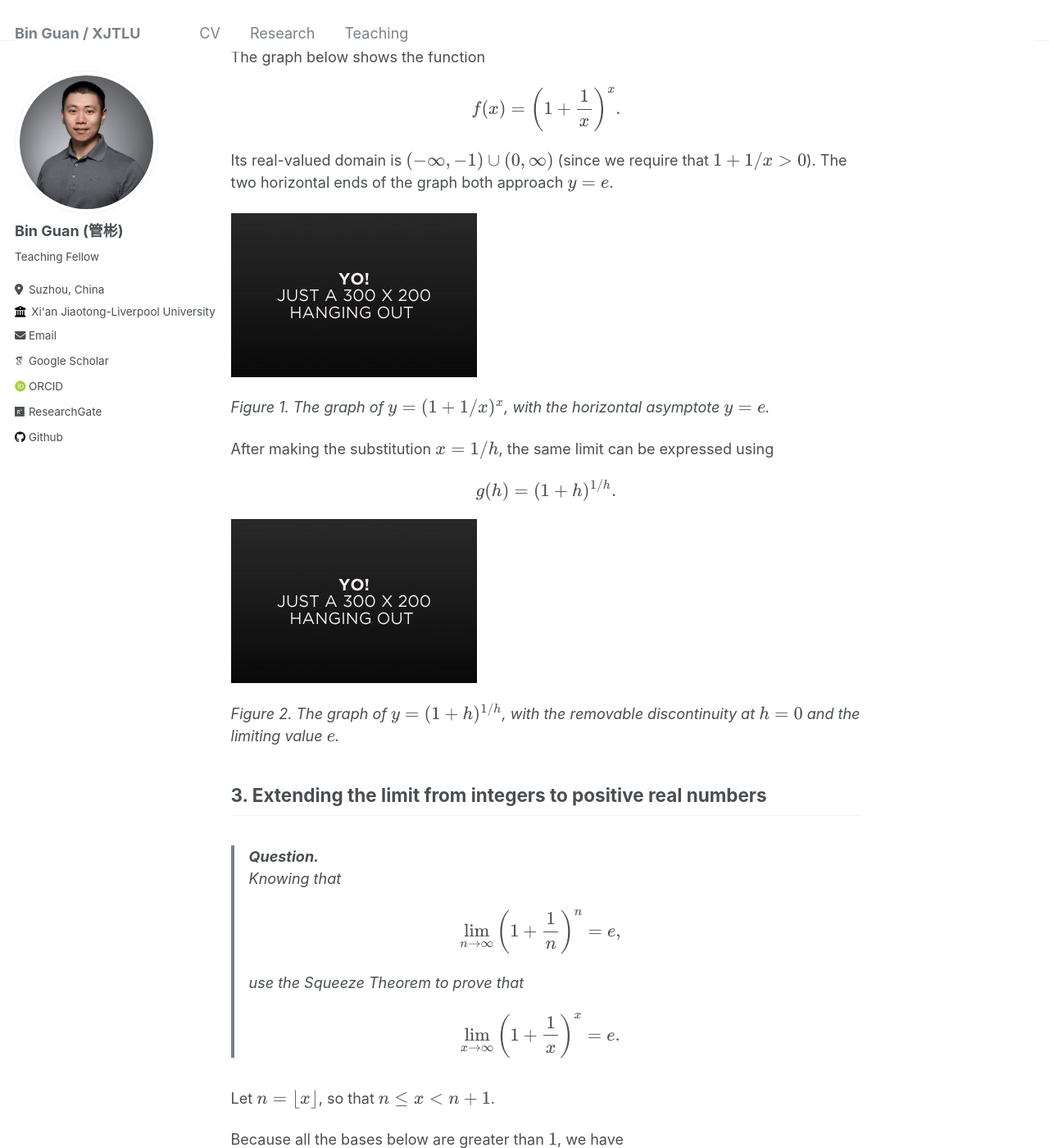
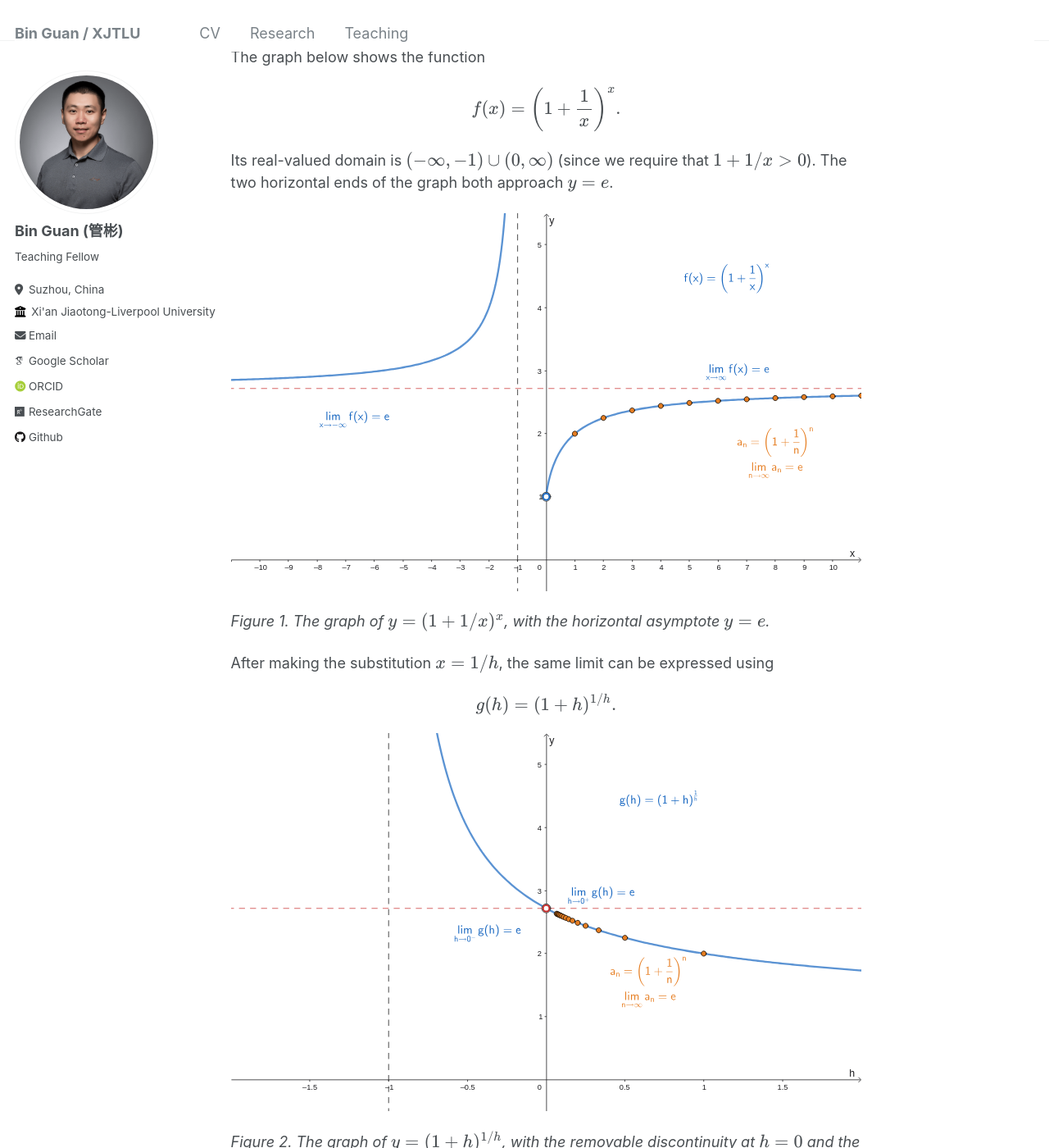
Before and after one commit to bguanmath/bguanmath.github.io, a Jekyll site: the page built from _posts/2026-09-04-the-number-e-as-a-limit.md, in a window 1280 px wide and 1400 px high, scrolled down 3353 px. Shown: the whole window at 82% size. Built offline with Jekyll 4.4.1, drawn with Linux system fonts in a browser that asks for light colours; some web fonts are replaced.

Commit message:
Add graphs of two functions regarding e

```diff
--- a/_posts/2026-09-04-the-number-e-as-a-limit.md
+++ b/_posts/2026-09-04-the-number-e-as-a-limit.md
@@ -189,7 +189,9 @@ Its real-valued domain is $(-\infty,-1)\cup(0,\infty)$
 (since we require that $1+1/x>0$).
 The two horizontal ends of the graph both approach $y=e$.
 
-![The graph of y=(1+1/x)^x]({{ "/images/posts/e-limit-x.png" | relative_url }})
+<img class="e-limit-graph"
+     src="{{ '/images/posts/e-limit-x.svg' | relative_url }}"
+     alt="The graph of y=(1+1/x)^x">
 
 *Figure 1. The graph of $y=(1+1/x)^x$, with the horizontal asymptote $y=e$.*
 
@@ -199,7 +201,9 @@ $$
 g(h)=(1+h)^{1/h}.
 $$
 
-![The graph of y=(1+h)^(1/h)]({{ "/images/posts/e-limit-h.png" | relative_url }})
+<img class="e-limit-graph"
+     src="{{ '/images/posts/e-limit-h.svg' | relative_url }}"
+     alt="The graph of y=(1+h)^(1/h)">
 
 *Figure 2. The graph of $y=(1+h)^{1/h}$, with the removable discontinuity at $h=0$ and the limiting value $e$.*
 
--- a/_sass/_page.scss
+++ b/_sass/_page.scss
@@ -49,6 +49,13 @@
 }
 
 .page__content {
+
+  .e-limit-graph {
+    display: block;
+    width: 100%;
+    height: auto;
+    margin: 0;
+  }
 
   h2 {
     padding-bottom: 0.5em;
```
Also changed, not shown: images/posts/e-limit-h-v1.svg (added), images/posts/e-limit-h-v2.svg (added), images/posts/e-limit-h.png (deleted), images/posts/e-limit-h.svg (added), images/posts/e-limit-x-v1.svg (added), images/posts/e-limit-x-v2.svg (added), images/posts/e-limit-x.png (deleted), images/posts/e-limit-x.svg (added), 3 other files.
